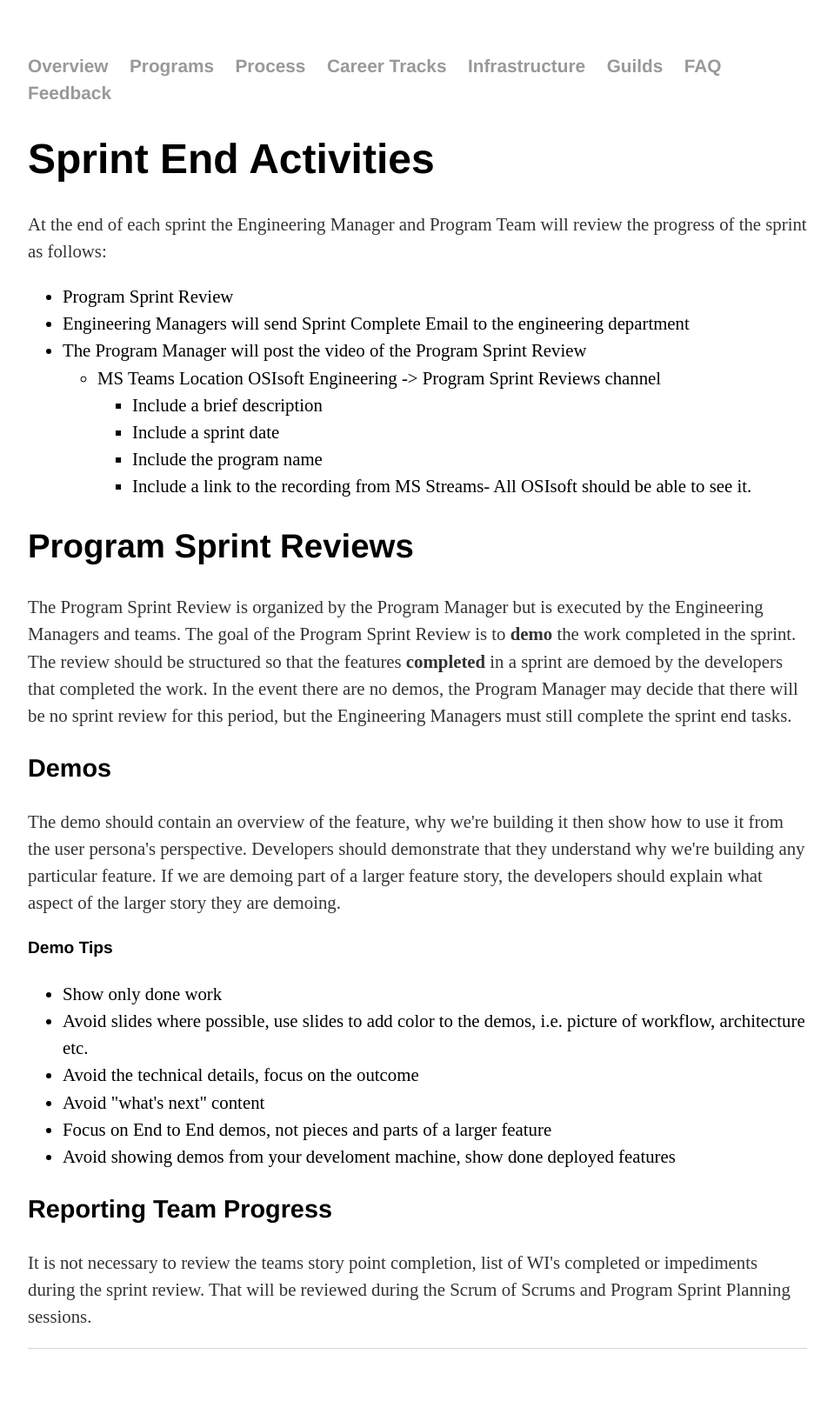
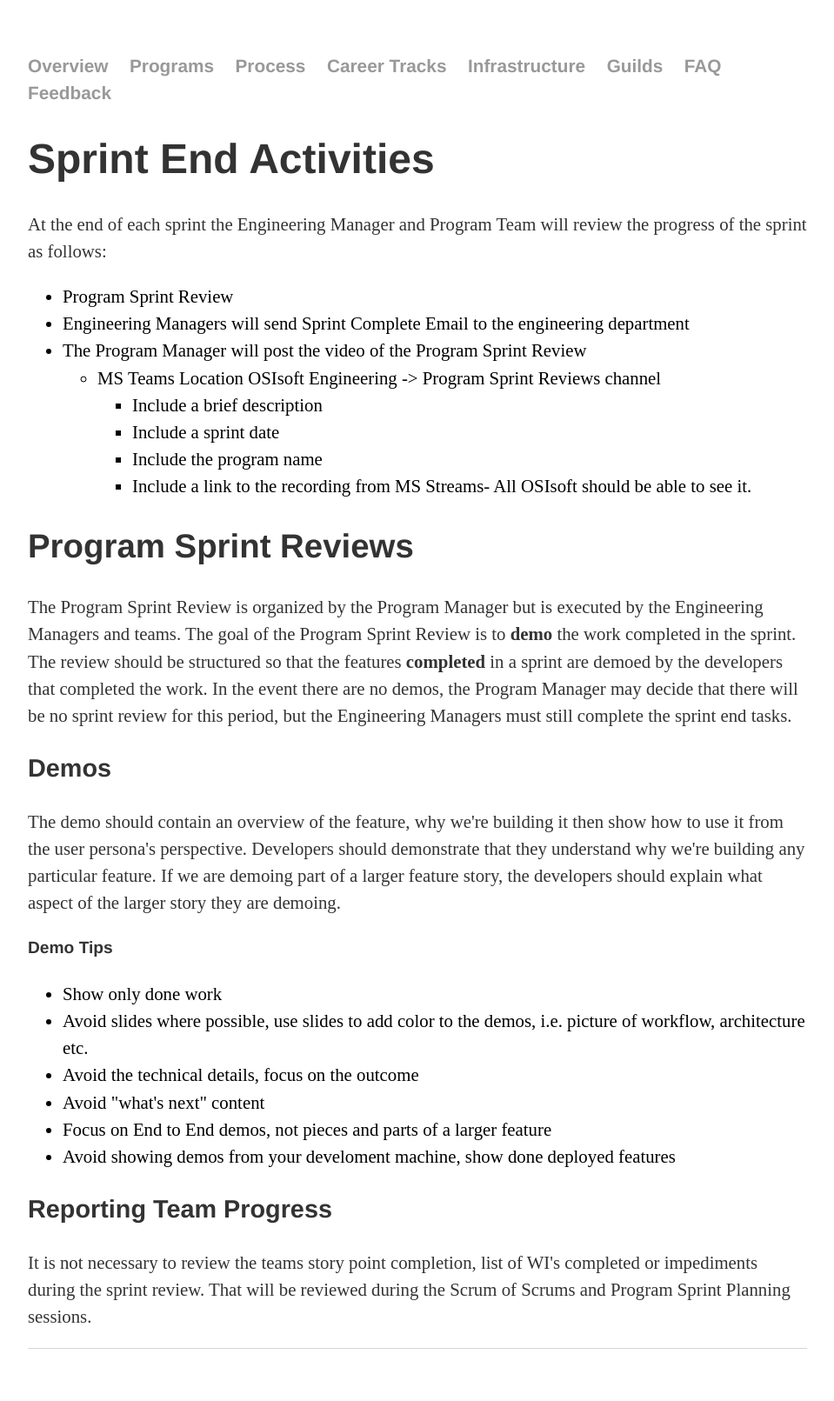
Before and after one commit to OSIEng/osieng.github.io, a Jekyll site: the page built from sprint_end_activities/index.html, in a window 1280 px wide. Shown: the whole page at 87% size, without its empty margins (160-1119 px from the left). Built offline with Jekyll 4.4.1, drawn with Linux system fonts in a browser that asks for light colours.

Commit message:
Update main.css
Header elements not displaying in Firefox in dark mode

```diff
--- a/css/main.css
+++ b/css/main.css
@@ -44,18 +44,22 @@ a:hover {
 h1 {
     font-size: 3em;
     font-family:'Helvetica', 'Arial', 'Sans-Serif';
+    color: var(--paragraph-text-color);
 }
 h2 {
     font-size: 2.4em;
     font-family:'Helvetica', 'Arial', 'Sans-Serif';
+    color: var(--paragraph-text-color);
 }
 h3 {
     font-size: 1.8em;
     font-family:'Helvetica', 'Arial', 'Sans-Serif';
+    color: var(--paragraph-text-color);
 }
 h4 {
     font-size: 1.2em;
     font-family:'Helvetica', 'Arial', 'Sans-Serif';
+    color: var(--paragraph-text-color);
 }
 p {
     font-size: 1.3em;
```
